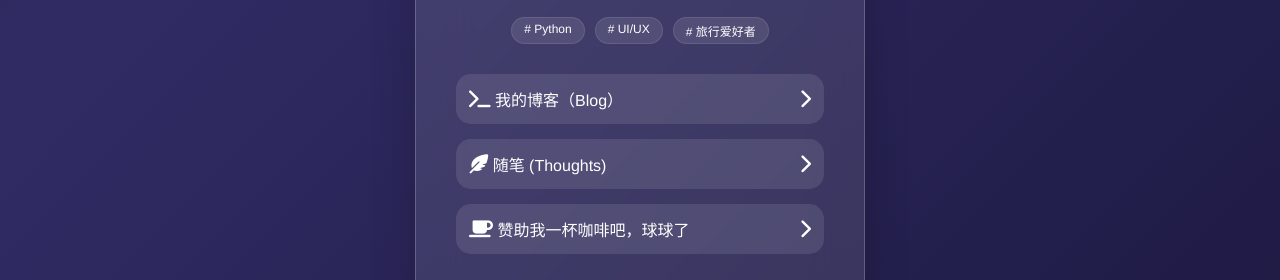
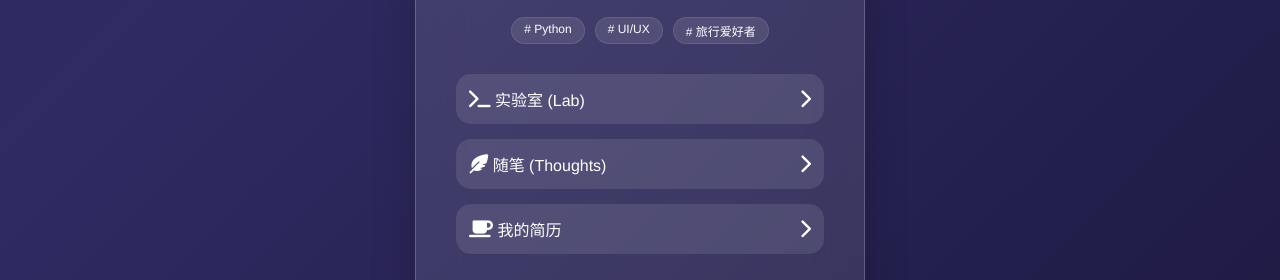
Before and after one commit to Wan-Wuan/wan-wuan.github.io, a plain HTML site: page index.html in a window 1280 px wide. Shown: the part 354-634 px from the top of the page. Drawn offline with Linux system fonts and the light colour scheme.

Commit message:
Add files via upload

```diff
--- a/index.html
+++ b/index.html
@@ -209,7 +209,7 @@
 
         <nav class="nav-links">
             <a href="https://www.wanwuan.top/blog" class="nav-btn" target="_blank">
-                <span><i class="fas fa-terminal"></i> 我的博客（Blog）</span>
+                <span><i class="fas fa-terminal"></i> 实验室 (Lab)</span>
                 <i class="fas fa-chevron-right"></i>
             </a>
             <a href="https://www.wanwuan.top/blog/article.html" class="nav-btn" target="_blank">
@@ -217,7 +217,7 @@
                 <i class="fas fa-chevron-right"></i>
             </a>
             <a href="https://www.wanwuan.top/pay.jpg" class="nav-btn" target="_blank">
-                <span><i class="fas fa-coffee"></i> 赞助我一杯咖啡吧，球球了</span>
+                <span><i class="fas fa-coffee"></i> 我的简历</span>
                 <i class="fas fa-chevron-right"></i>
             </a>
         </nav>
```
